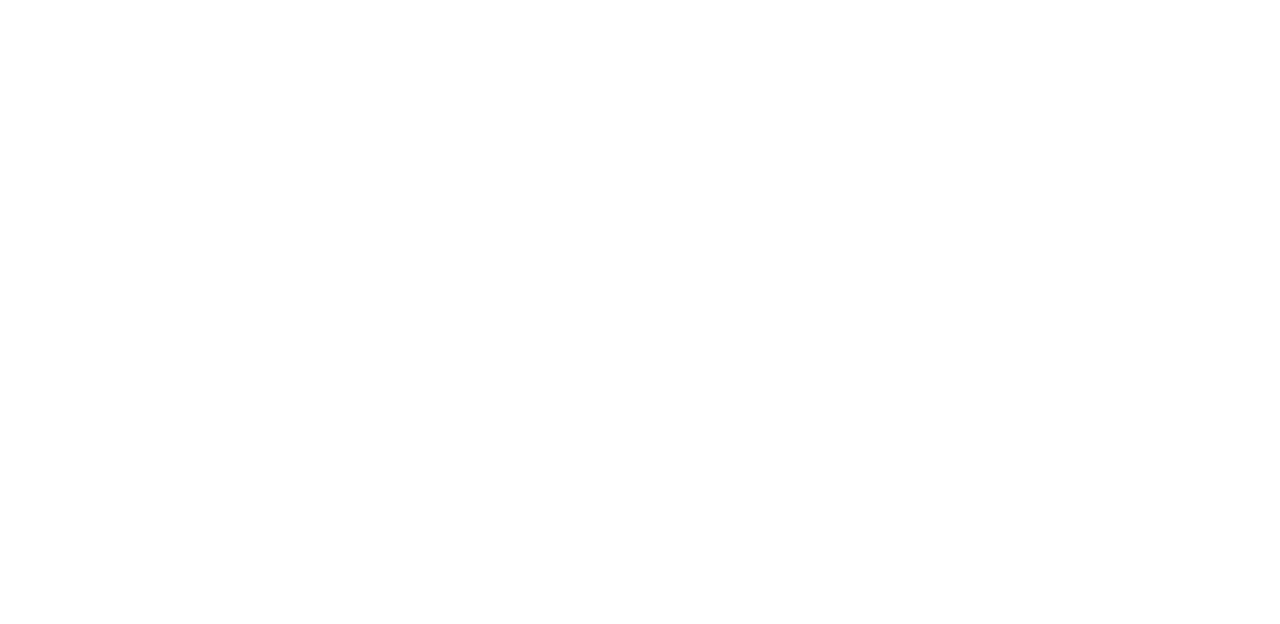
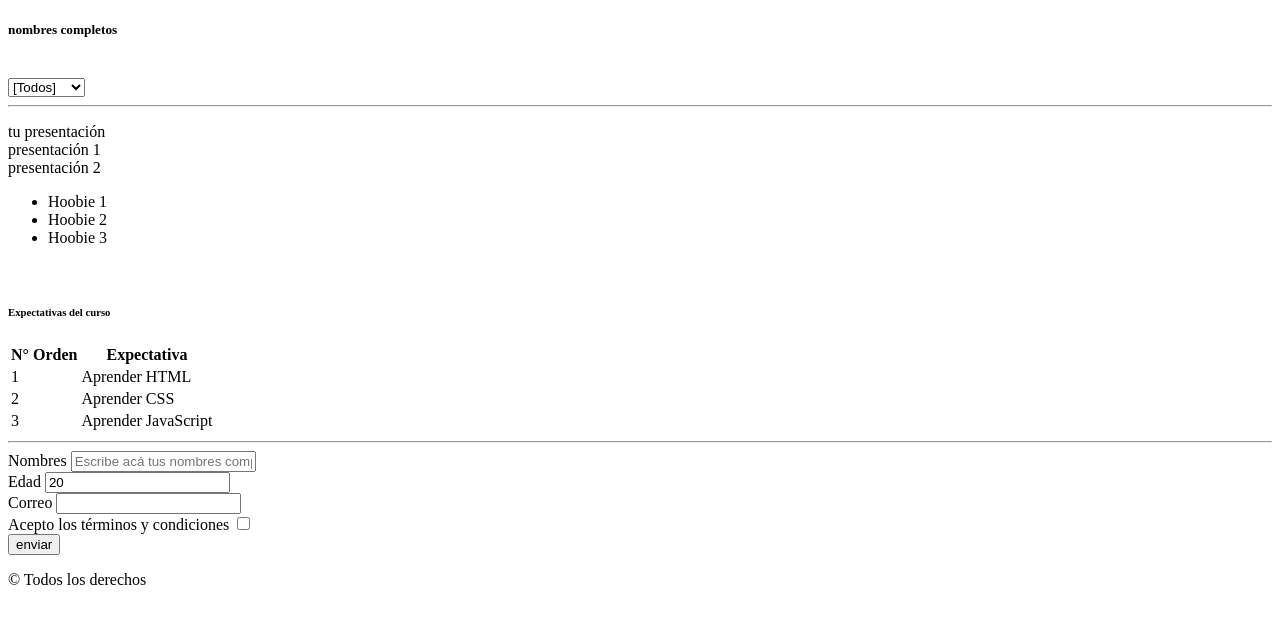
Before and after one commit to kenia019/evi, a plain HTML site: page index.html in a window 1280 px wide. Drawn offline with Linux system fonts and the light colour scheme.

Commit message:
index.html

```diff
--- a/index.html
+++ b/index.html
@@ -1,11 +1,82 @@
 <!DOCTYPE html>
 <html lang="en">
+
 <head>
     <meta charset="UTF-8">
     <meta name="viewport" content="width=device-width, initial-scale=1.0">
     <title>Document</title>
 </head>
+
 <body>
+   <div>
+       <h5>nombres completos</h5>
+       <br>
+       <select>
+        <option value="0">[Todos]</option>
+        <option value="1">CERTUS</option>
+        <option value="2">Otros</option>
+       </select>
+       <hr>
+    </div>
+    <p>tu presentación<br>
+        presentación 1 <br>
+        presentación 2
+    </p>
+    <ul>
+        <li> Hoobie 1</li>
+        <li> Hoobie 2</li>
+        <li> Hoobie 3</li>
+    </ul>
+    <br>
+    <h6>Expectativas del curso</h6>
+    <table>
+        <tr>
+            <th>N° Orden</th>
+            <th>Expectativa</th>
+        </tr>
+        <tr>
+            <td>1</td>
+            <td>Aprender HTML</td>
+        </tr>
+        <tr>
+            <td>2</td>
+            <td>Aprender CSS</td>
+        </tr>
+        <tr>
+            <td>3</td>
+            <td>Aprender JavaScript</td>
+        </tr>
+    </table>
+
+  </div>
+  <hr>
+  <div>
+    <form>
+        <div>
+            <label for="idIpuntNombres">Nombres</label>
+            <input type="text" id="idIpuntNombres" placeholder="Escribe acá tus nombres completos">
+        </div>
+        <div>
+            <label for="idIpuntEdad">Edad</label>
+            <input type="number" id="idIpuntEdad" value="20">
+        </div>
+        <div>
+            <label for="idIpuntCorreo">Correo</label>
+            <input type="mail" id="idIpuntCorreo">
+        </div>
+        <div>
+            <label for="idIpuntcheckbox">Acepto los términos y condiciones</label>
+            <input type="checkbox" id="idIpuntcheckbox">
+            <br>
+            <button> enviar</button>
+        </div>
+    </form>
+</div>
+
+</div>
+
+<p>&#169; Todos los derechos</p>
+
 
 </body>
 </html>
```
